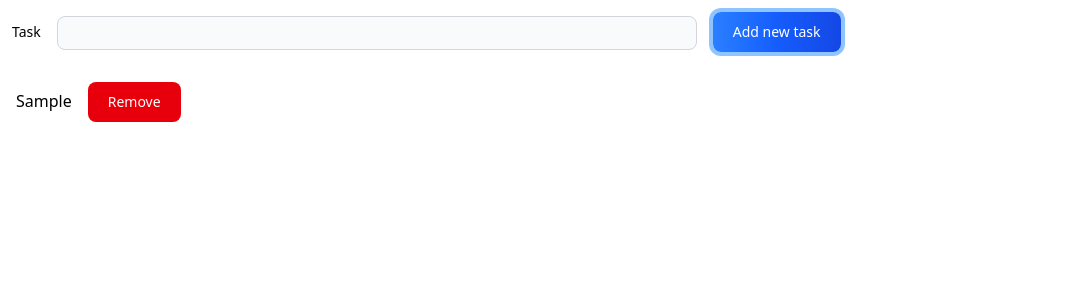
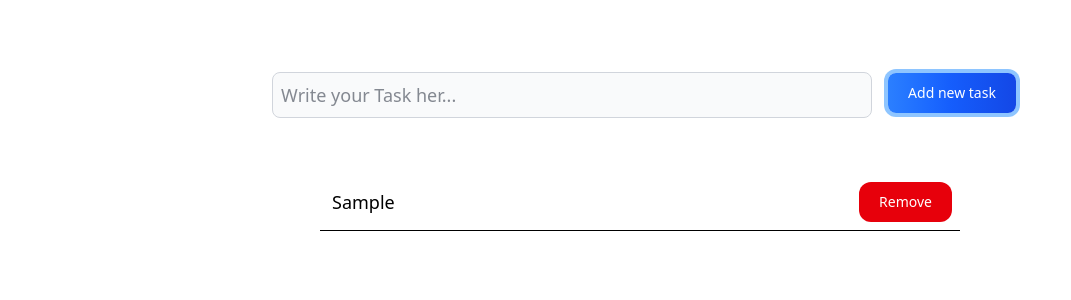
Before and after one commit to Matheesha01/simple-todo-redux-app, a React (Vite) app: page / in a window 1280 px wide. Both pictures are taken after typing "Sample" into the empty fields and a click on the button "Add new task". Shown: the top 300 px of the page, without its empty margins (0-1071 px from the left). Built offline with nearby package versions, Linux system fonts and the light colour scheme.

Commit message:
update UI and validate add new task process

```diff
--- a/src/App.jsx
+++ b/src/App.jsx
@@ -1,6 +1,6 @@
 import { useState } from "react";
 import { useDispatch, useSelector } from "react-redux";
-import {removeTask, storeTask} from "./utilities/state/taskSlice.js";
+import { removeTask, storeTask } from "./utilities/state/taskSlice.js";
 
 const App = () => {
   const [task, setTask] = useState("");
@@ -21,52 +21,52 @@ const App = () => {
 
   return (
     <>
-      <div>
-        <label
-          htmlFor="small-input"
-          className="ml-3 mb-2 text-sm font-medium text-dark font-bold"
-        >
-          Task
-        </label>
+      <div className="flex justify-center mt-10">
+        <div className="flex justify-center-safe items-center w-300  mt-4 ">
           <input
             type="text"
             id="small-input"
             name="task"
             value={task}
             onChange={handleInput}
-          className="w-1/2 m-4 p-2 text-gray-900 border border-gray-300
-        rounded-lg bg-gray-50 text-xs focus:ring-blue-500 focus:border-blue-500
-         dark:border-gray-600 dark:placeholder-gray-400
-        dark:focus:ring-blue-500 dark:focus:border-blue-500"
+            className=" w-1/2 m-4 p-2 text-gray-900 border border-gray-300
+        rounded-lg bg-gray-50 text-lg dark:border-gray-600"
+            placeholder="Write your Task her..."
           />
 
           <button
             type="button"
             onClick={addNewTask}
-          className="text-white bg-gradient-to-r from-blue-500 via-blue-600 to-blue-700
+            className=" mt-1 text-white bg-gradient-to-r from-blue-500 via-blue-600 to-blue-700
          hover:bg-gradient-to-br focus:ring-4 focus:outline-none focus:ring-blue-300
          dark:focus:ring-blue-800 font-medium rounded-lg text-sm px-5 py-2.5 text-center me-2 mb-2"
           >
             Add new task
           </button>
         </div>
+      </div>
 
-      <div>
+      <div className="flex justify-center mt-10">
+        <div className="w-1/2 ">
           {alreadyAddTask.length > 0 &&
             alreadyAddTask.map((task) => (
-            <div key={task.id} className="m-4">
-              <p className="inline mr-4">{task.task}</p>
+              <div
+                key={task.id}
+                className="grid grid-cols-6 gap-4 justify-center items-center border-b-1"
+              >
+                <p className="inline col-start-1 col-end-8 ml-3 text-lg ">
+                  {task.task}
+                </p>
                 <button
                   onClick={() => dispatch(removeTask(task.id))}
-                className="text-white bg-gradient-to-r bg-red-600
-         hover:bg-gradient-to-br focus:ring-4 focus:outline-none focus:ring-blue-300
-         dark:focus:ring-blue-800 font-medium rounded-lg text-sm px-5 py-2.5 text-center me-2 mb-2"
+                  className="col-span-2 col-end-10 mt-2 text-white bg-red-600 font-medium rounded-xl text-sm px-5 py-2.5 text-center me-2 mb-2"
                 >
                   Remove
                 </button>
               </div>
             ))}
         </div>
+      </div>
     </>
   );
 };
--- a/src/utilities/state/taskSlice.js
+++ b/src/utilities/state/taskSlice.js
@@ -7,8 +7,12 @@ const taskSlice = createSlice({
   },
   reducers: {
     storeTask: (state,action) => {
-      const task = {id:nanoid(), task:action.payload}
-      state.task.push(task)
+      if (action.payload === ''){
+        alert("Write your task")
+      }else{
+        const task = {id:nanoid(), task:action.payload}
+        state.task.push(task)
+      }
     },
 
     removeTask: (state,action) => {
```
Lines whose indentation alone changed are shown as unchanged.
